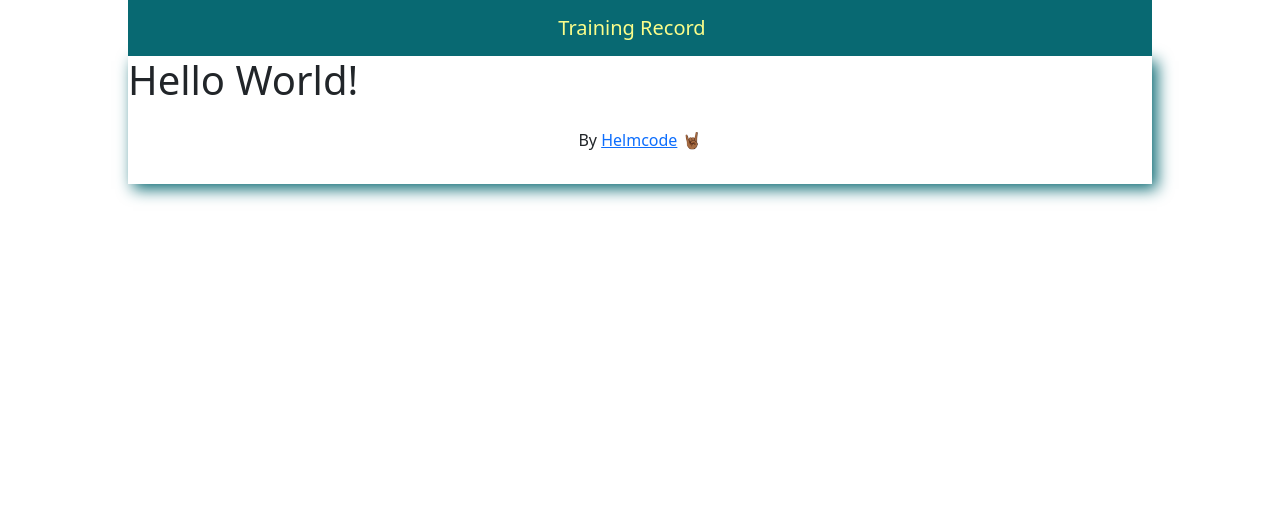
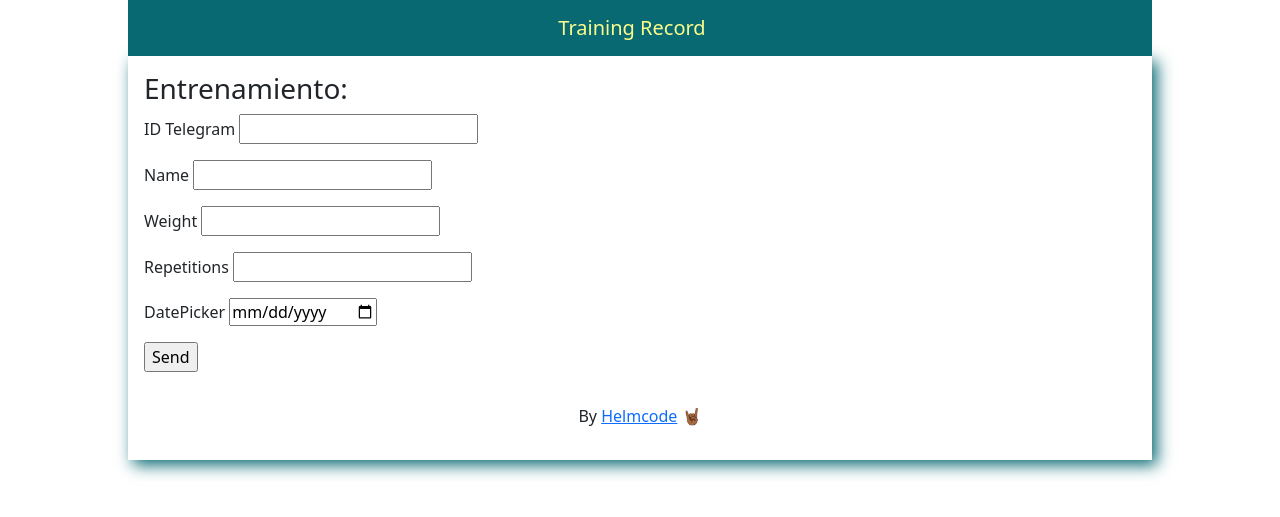
Before and after one commit to barckcode/training_record_web, a Flask app: page / in a window 1280 px wide. Shown: the top 517 px of the page. Run offline with Flask 2, Linux system fonts and the light colour scheme.

Commit message:
Added Basic Form

```diff
--- a/app/main.py
+++ b/app/main.py
@@ -1,12 +1,40 @@
-from flask import Flask, render_template
+import os
+from flask import Flask, render_template, request, flash
+
+# Internal modules
+from utils import ContactForm, send_message
+
 
 app = Flask(__name__)
+SECRET_KEY = os.urandom(32)
+app.config['SECRET_KEY'] = SECRET_KEY
 
 
-@app.route('/')
+@app.route('/', methods=['GET', 'POST'])
 def home_page():
+    form = ContactForm()
+
+    if request.method == 'POST':
+        # if form.validate() == False:
+        #     flash('El correo indicado no es válido.')
+        #     return render_template('home.html.j2', form=form)
+        # else:
+        id_telegram = str(form.id_telegram.data)
+        name = str(form.name.data)
+        weight = str(form.weight.data)
+        repetitions = str(form.repetitions.data)
+        date = str(form.date.data)
+
+        resp = send_message(id_telegram, name, weight, repetitions, date)
+        flash(resp)
+        return render_template('home.html.j2', form=form)
+
+    elif request.method == 'GET':
+        return render_template('home.html.j2', form=form)
+
     return render_template(
         'home.html.j2',
         title = "TrainingRecord",
         presentation = "Soy TrainingRecord, el bot que te ayudará a llevar un registro de todos tus entrenamientos.",
+        form=form,
     )
--- a/app/templates/home.html.j2
+++ b/app/templates/home.html.j2
@@ -20,7 +20,52 @@
     <link rel="stylesheet" href="/static/css/templates/home.css" />
 {% endblock %}
 {% block main %}
-<main class="portada">
-    <h1>Hello World!</h1>
+<main class="contact">
+    <div class="card-body">
+        <div class="contact_title card-title">
+            <h3>Entrenamiento:</h3>
+        </div>
+
+        {% for message in get_flashed_messages() %}
+            {% if message == "Mensaje enviado a Telegram" %}
+            <div class="alert alert-success" role="alert">{{ message }}</div>
+            {% else %}
+            <div class="alert alert-danger" role="alert">{{ message }}</div>
+            {% endif %}
+        {% endfor %}
+
+        <form action="{{ url_for('home_page') }}" method=post class="contact_form">
+            {{ form.hidden_tag() }}
+
+            <div class="mb-3">
+            {{ form.id_telegram.label }}
+            {{ form.id_telegram }}
+            </div>
+
+            <div class="mb-3">
+            {{ form.name.label }}
+            {{ form.name }}
+            </div>
+
+            <div class="mb-3">
+            {{ form.weight.label }}
+            {{ form.weight }}
+            </div>
+
+            <div class="mb-3">
+            {{ form.repetitions.label }}
+            {{ form.repetitions }}
+            </div>
+
+            <div class="mb-3">
+            {{ form.date.label }}
+            {{ form.date }}
+            </div>
+
+            <div class="contact_button">
+            {{ form.submit }}
+            </div>
+        </form>
+    </div>
 </main>
 {% endblock %}
--- a/app/templates/layouts/base.html.j2
+++ b/app/templates/layouts/base.html.j2
@@ -4,7 +4,7 @@
     {% block head %}
     <meta charset="utf-8">
     <meta name="viewport" content="width=device-width, initial-scale=1">
-    <link href="https://cdn.jsdelivr.net/npm/bootstrap@5.0.0-beta1/dist/css/bootstrap.min.css" rel="stylesheet" integrity="sha384-giJF6kkoqNQ00vy+HMDP7azOuL0xtbfIcaT9wjKHr8RbDVddVHyTfAAsrekwKmP1" crossorigin="anonymous">
+    <link href="https://cdn.jsdelivr.net/npm/bootstrap@5.1.3/dist/css/bootstrap.min.css" rel="stylesheet" integrity="sha384-1BmE4kWBq78iYhFldvKuhfTAU6auU8tT94WrHftjDbrCEXSU1oBoqyl2QvZ6jIW3" crossorigin="anonymous">
     <link rel="stylesheet" href="/static/css/layouts/base.css" />
     {# <link rel="shortcut icon" href="{{ url_for('static', filename='favicon.ico') }}"> #}
     <title>{% block title %}{% endblock %} | TrainingRecord</title>
@@ -35,6 +35,6 @@
 
     {# Scripts #}
     {# <script src="/static/js/nav_buttons.js"></script> #}
-    <script src="https://cdn.jsdelivr.net/npm/bootstrap@5.0.0-beta1/dist/js/bootstrap.bundle.min.js" integrity="sha384-ygbV9kiqUc6oa4msXn9868pTtWMgiQaeYH7/t7LECLbyPA2x65Kgf80OJFdroafW" crossorigin="anonymous"></script>
+    <script src="https://cdn.jsdelivr.net/npm/bootstrap@5.1.3/dist/js/bootstrap.bundle.min.js" integrity="sha384-ka7Sk0Gln4gmtz2MlQnikT1wXgYsOg+OMhuP+IlRH9sENBO0LRn5q+8nbTov4+1p" crossorigin="anonymous"></script>
 </body>
 </html>
--- /dev/null
+++ b/app/utils/__init__.py
@@ -0,0 +1,2 @@
+from .forms import ContactForm
+from .send_message_telegram import send_message
--- /dev/null
+++ b/app/utils/forms.py
@@ -0,0 +1,10 @@
+from flask_wtf import FlaskForm
+from wtforms import StringField, DateField, SubmitField, validators
+
+class ContactForm(FlaskForm):
+    id_telegram = StringField("ID Telegram",  [validators.DataRequired("Por favor, introduce el ID de Telegram.")])
+    name = StringField("Name",  [validators.DataRequired("Por favor, introduce el nombre del ejercicio.")])
+    weight = StringField("Weight")
+    repetitions = StringField("Repetitions")
+    date = DateField("DatePicker",  format='%Y-%m-%d')
+    submit = SubmitField("Send")
--- a/requirements.txt
+++ b/requirements.txt
@@ -1 +1,4 @@
 Flask
+flask_wtf
+email_validator
+requests
```
Also changed, not shown: app/utils/send_message_telegram.py (added, +19 -0 lines).
